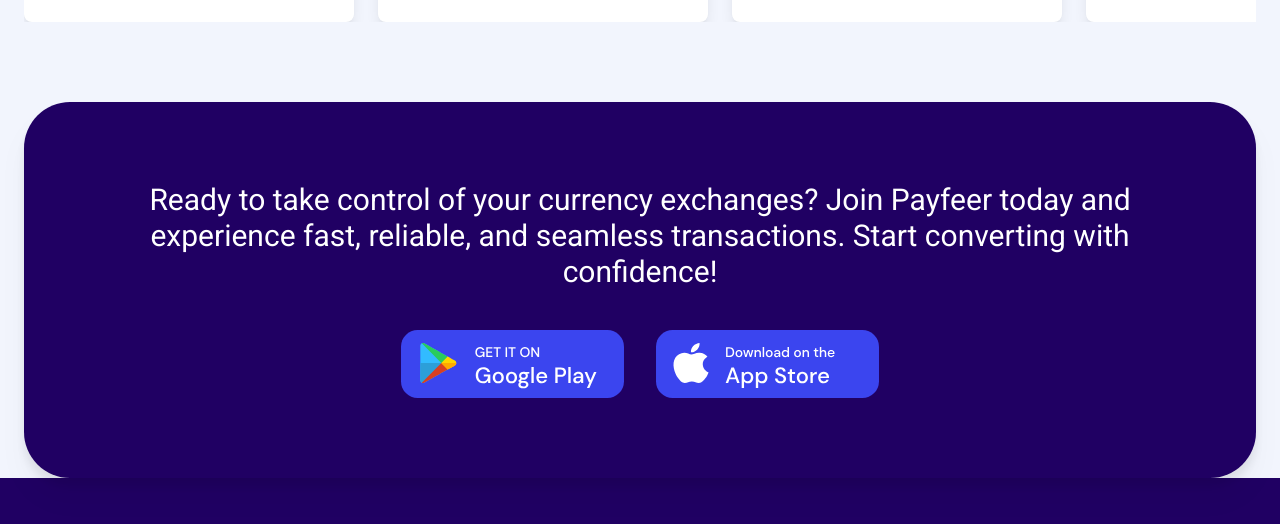
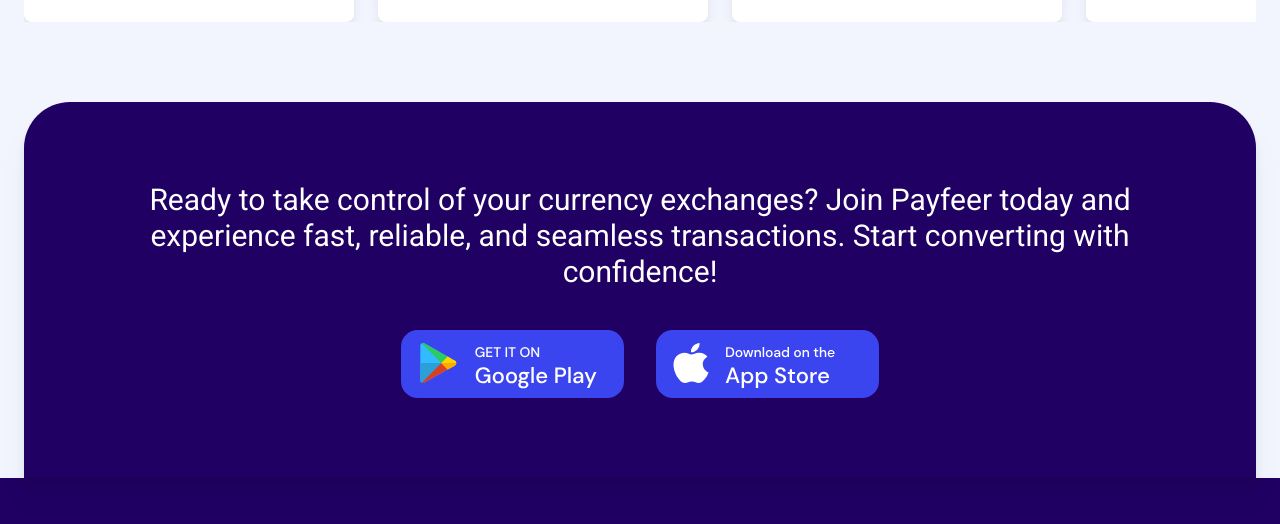
Before and after one commit to Payfeer/website, a Next.js app: page / in a window 1280 px wide. Shown: the part 3623-4147 px from the top of the page. Built offline with nearby package versions, Linux system fonts and the light colour scheme.

Commit message:
Update CTA.tsx

```diff
--- a/app/(homepage)/_components/CTA.tsx
+++ b/app/(homepage)/_components/CTA.tsx
@@ -7,7 +7,7 @@
 const CTA = () => {
   return (
     <section className="px-4 md:px-6">
-      <div className="max-w-screen-xl mx-auto rounded-[46px] px-6 py-8 md:p-10 lg:p-20 flex flex-col gap-10 justify-center items-center text-center text-white bg-[#200063] drop-shadow-xl">
+      <div className="max-w-screen-xl mx-auto rounded-t-[46px] px-6 py-8 md:p-10 lg:p-20 flex flex-col gap-10 justify-center items-center text-center text-white bg-[#200063] drop-shadow-xl">
         <h2 className="text-lg md:text-xl lg:text-3xl">
           Ready to take control of your currency exchanges? Join Payfeer today
           and experience fast, reliable, and seamless transactions. Start
```
